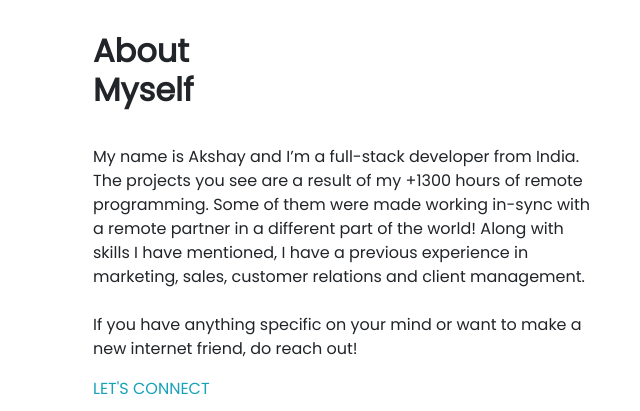
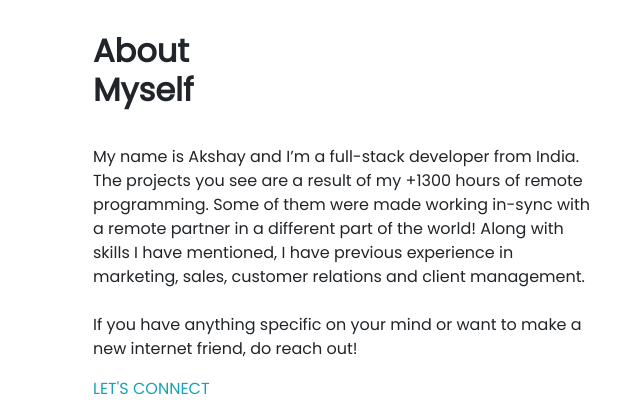
Before and after one commit to akshay-narkar/akshay-narkar.github.io, a plain HTML site: page index.html in a window 1280 px wide. Shown: the part 2880-3291 px from the top of the page, 12-652 px from the left. Drawn offline with nearby package versions, Linux system fonts and the light colour scheme.

Commit message:
Rmove typos

```diff
--- a/index.html
+++ b/index.html
@@ -184,7 +184,7 @@
 
               <p class="card-text pt-4">
                 My name is Akshay and I’m a full-stack developer from India. The projects you see are a result of my +1300 hours of remote programming. Some of them were made working in-sync with a
-                remote partner in a different part of the world! Along with skills I have mentioned, I have a previous experience in marketing, sales, customer relations and client management.
+                remote partner in a different part of the world! Along with skills I have mentioned, I have previous experience in marketing, sales, customer relations and client management.
                 <br /><br />If you have anything specific on your mind or want to make a new internet friend, do reach out!
               </p>
 
```
